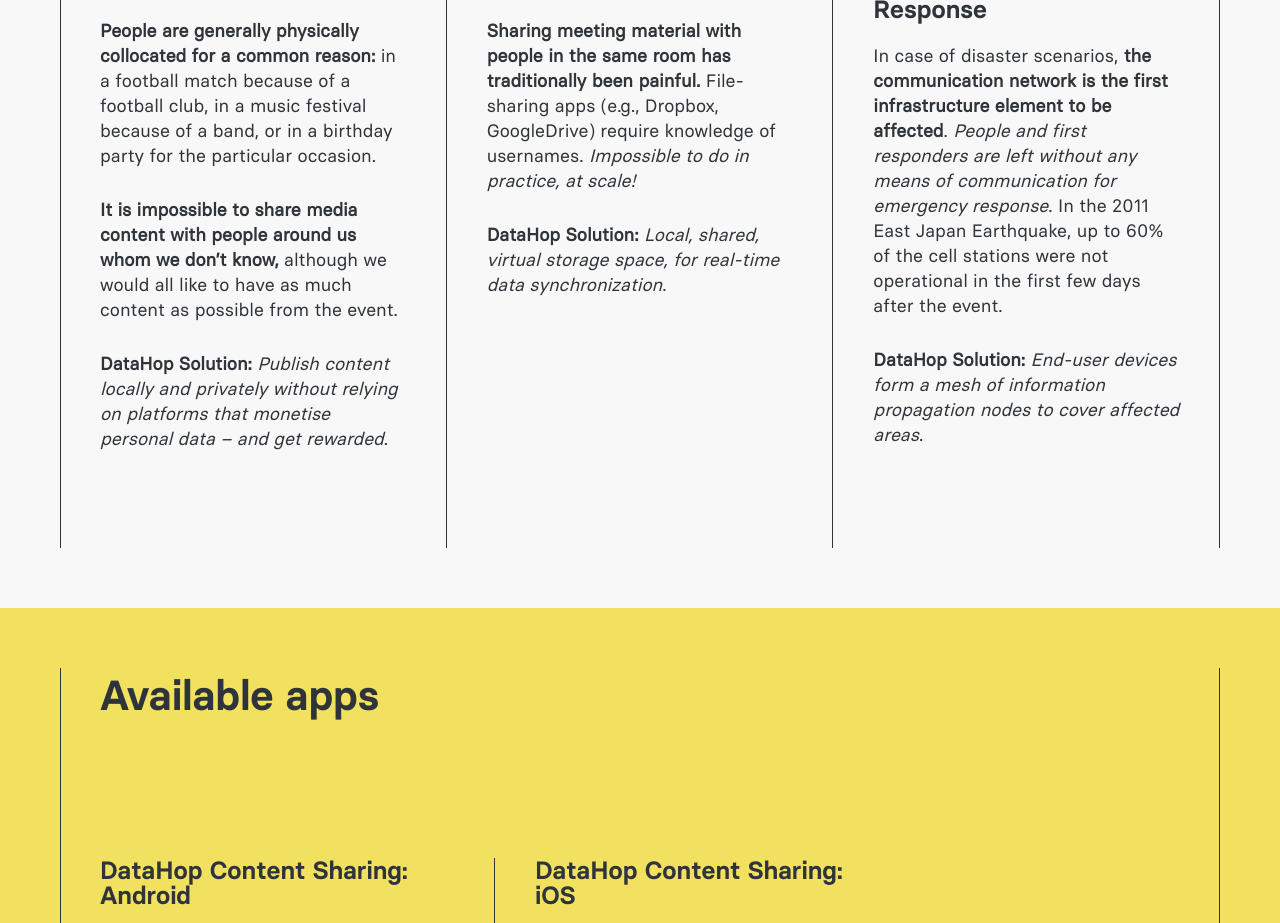
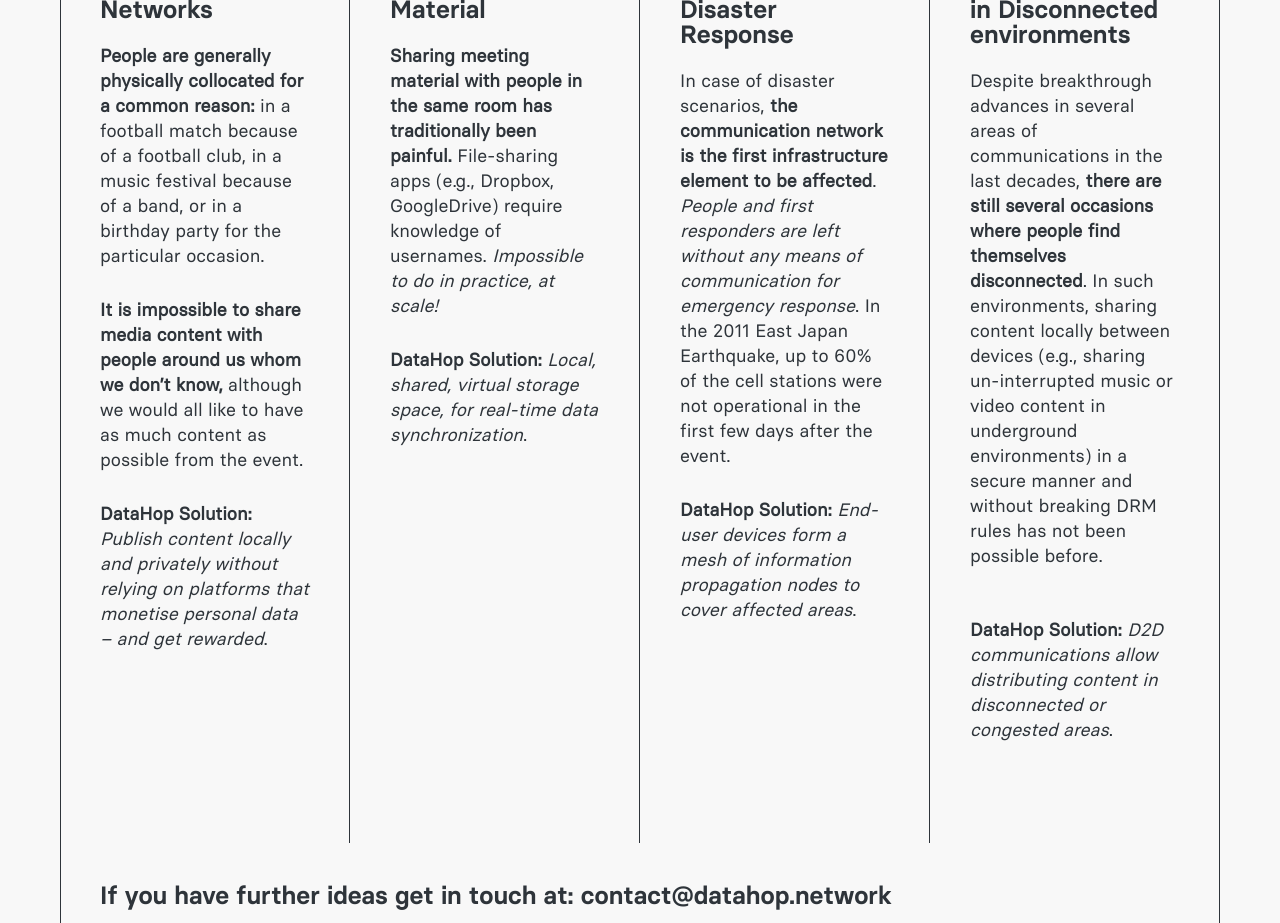
Before and after one commit to srene/datahop-website, a plain HTML site: page usecase/index.html in a window 1280 px wide. Shown: the part 318-1241 px from the top of the page. Drawn offline with Linux system fonts and the light colour scheme; a script that the page names is missing.

Commit message:
some updates (unknown)

```diff
--- a/usecase/index.html
+++ b/usecase/index.html
@@ -254,9 +254,10 @@
                           </h2>
                       </div>
                   </div>
+
 		  <div class="col-group section__container">
 
-                    <div class="feature section__unit section__unit--one-third col-lg-3">
+                    <div class="feature section__unit section__unit--one-fourth col-lg-2">
                         <div class="section__unit-content">
                             <!--<img src="../user/themes/data-hop/images/sharing.png" alt="media sharing">-->
                             <h3 class="h3 h3--margin">Local Social Networks</h3>
@@ -267,7 +268,7 @@
 
                         </div>
                     </div>
-                    <div class="feature section__unit section__unit--one-third col-lg-3">
+                    <div class="feature section__unit section__unit--one-fourth col-lg-2">
                         <div class="section__unit-content">
                             <!--<img src="../user/themes/data-hop/images/disaster.png" alt="disaster scenarios">-->
                             <h3 class="h3 h3--margin">Local Meeting Material</h3>
@@ -280,7 +281,7 @@
 		            </p>
                         </div>
                     </div>
-                    <div class="feature section__unit section__unit--one-third col-lg-3">
+                    <div class="feature section__unit section__unit--one-fourth col-lg-2">
                         <div class="section__unit-content">
                             <!--<img src="../user/themes/data-hop/images/vehicle.png" alt="smart vehicles">-->
                             <h3 class="h3 h3--margin">Emergency and Disaster Response</h3>
@@ -293,8 +294,27 @@
                             </p>
                             </div>
                           </div>
+                  <div class="feature section__unit section__unit--one-fourth col-lg-2">
+                      <div class="section__unit-content">
+                          <!--<img src="../user/themes/data-hop/images/disconnected.png" alt="disconnected environments">-->
+                          <h3 class="h3 h3--margin">Communications in Disconnected environments</h3>
+                          <p class="p">
+			Despite breakthrough advances in several areas of communications in the last decades, <b>there are still several occasions where people find themselves disconnected</b>. In such environments, sharing content locally between devices (e.g., sharing un-interrupted music or video content in underground environments) in a secure manner and without breaking DRM rules has not been possible before. </p>
+			<br>
+			<p class="p"><b>DataHop Solution:</b> <em>D2D communications allow distributing content in disconnected or congested areas</em>.
+                          </div>
+                        </div>
 
                 </div>
+		  <br><br>
+                  <div class="col-group">
+                      <div class="col-8">
+                          <h3 class="section__h3 h3">
+                              If you have further ideas get in touch at:  <a class="intro__learn h3 intro__animate intro__animate--slide-right intro__animate--slide-right--7" class="h3" href="mailto:contact@datahop.network"><span>contact@datahop.network</span></a>
+                          </h2>
+                      </div>
+                  </div>
+		  <br><br>
                   <!--<div class="col-group section__container">
 
                     <div class="feature section__unit section__unit--one-third col-lg-3">
@@ -426,11 +446,11 @@
                             </h2>
                             <h3 class="h3 h3--margin">FAQ</h3>
                             <dl class="list list--links">
-                                <dt><a href="../faq#technology1">How much can I earn?</a></dt>
+                                <dt><a href="../faq#technology">How much can I earn?</a></dt>
                                 <dd></dd>
                                 <dt><a href="../faq#privacy">Can DataHop support individual content publishers?</a></dt>
                                 <dd></dd>
-                                <dt><a href="../faq#users1">What devices can join the DataHop network?</a></dt>
+                                <dt><a href="../faq#users">What devices can join the DataHop network?</a></dt>
                                 <dd></dd>
                             </dl>
                         </div>
@@ -438,7 +458,7 @@
                     </div>
                     <div class="section__unit section__unit--right col-8 col-lg-4">
                         <div class="section__unit-content">
-                            <br><br><br>
+
                             <h3 class="h3 h3--margin">Whitepaper</h3>
                             <p class="p">
                             Our whitepaper contains all the necessary technical details on the design and implementation of the individual DataHop parts. <br><br> Coming Soon.
@@ -451,7 +471,7 @@
                     </div>
                     <div class="section__unit section__unit--right col-8 col-lg-4">
                         <div class="section__unit-content">
-                            <br><br><br>
+
                             <h3 class="h3 h3--margin">Join the newsletter</h3>
                             <p class="p">
                             Keep updated with the latest news.
@@ -460,6 +480,7 @@
                                 .button2 {
                                     display: inline-block;
                                     position: relative;
+			            padding: 0px 20px;
                                     transition: border-color 0.5s, background-color 0.5s;
                                     transition-timing-function: cubic-bezier(.165, .84, .44, 1);
                                     border: 1px solid #2e343a;
@@ -655,7 +676,7 @@
                         </h1>
                     </div>
                     <div class="footer__copyright col-mb-4 col-lg-2">
-                        <small class="small">Copyright DataHop 2018</small>
+                        <small class="small">Copyright DataHop 2019</small>
                     </div>
                     <div class="footer__codeine col-mb-4 col-lg-2">
                         <a href="http://thecodeine.com/" class="small" target="_blank">
```
Also changed, not shown: d2d/index.html (+6 -7 lines), faq/index.html (+2 -2 lines), index.html (+8 -7 lines), reward/index.html (+7 -6 lines).
